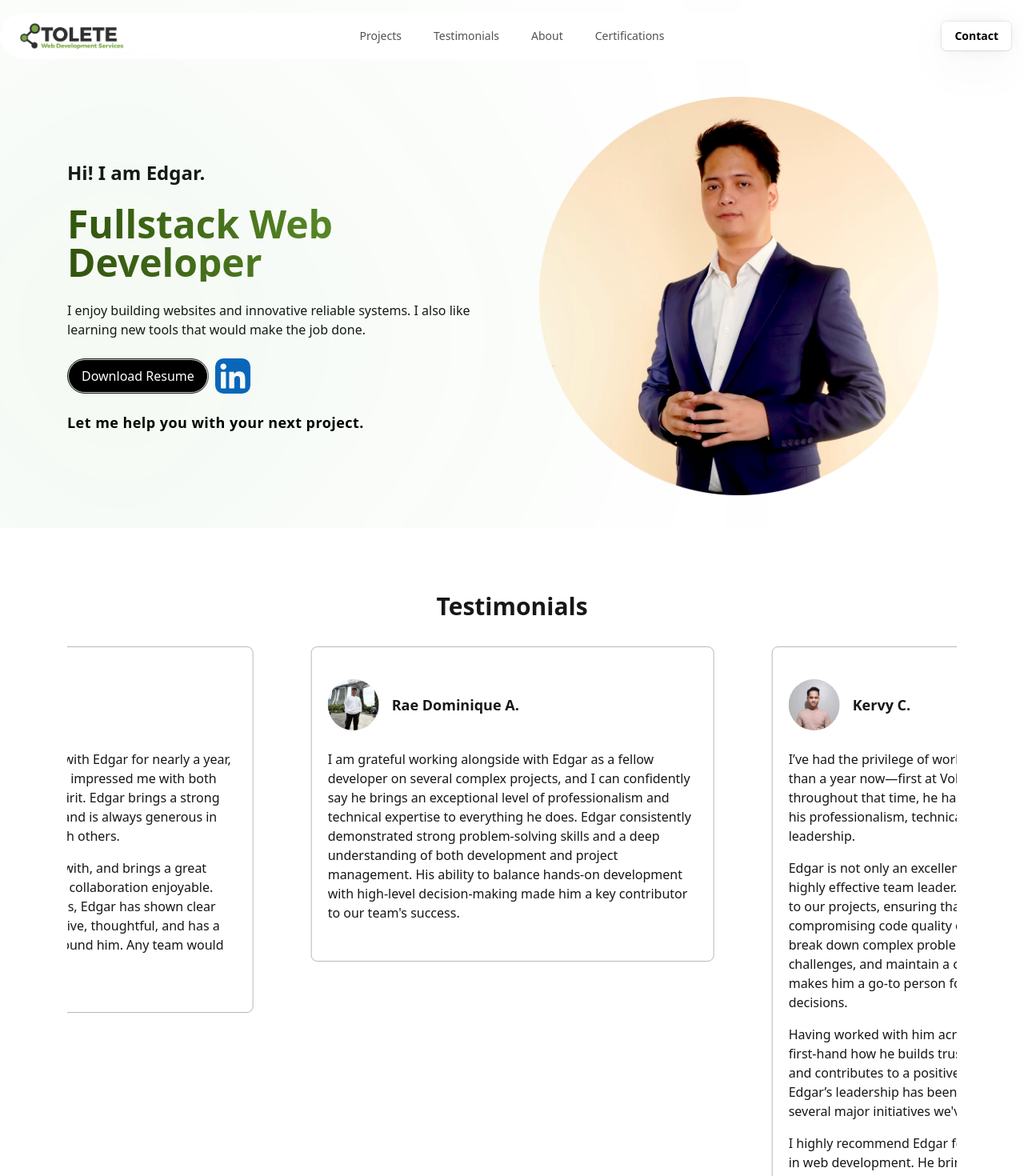
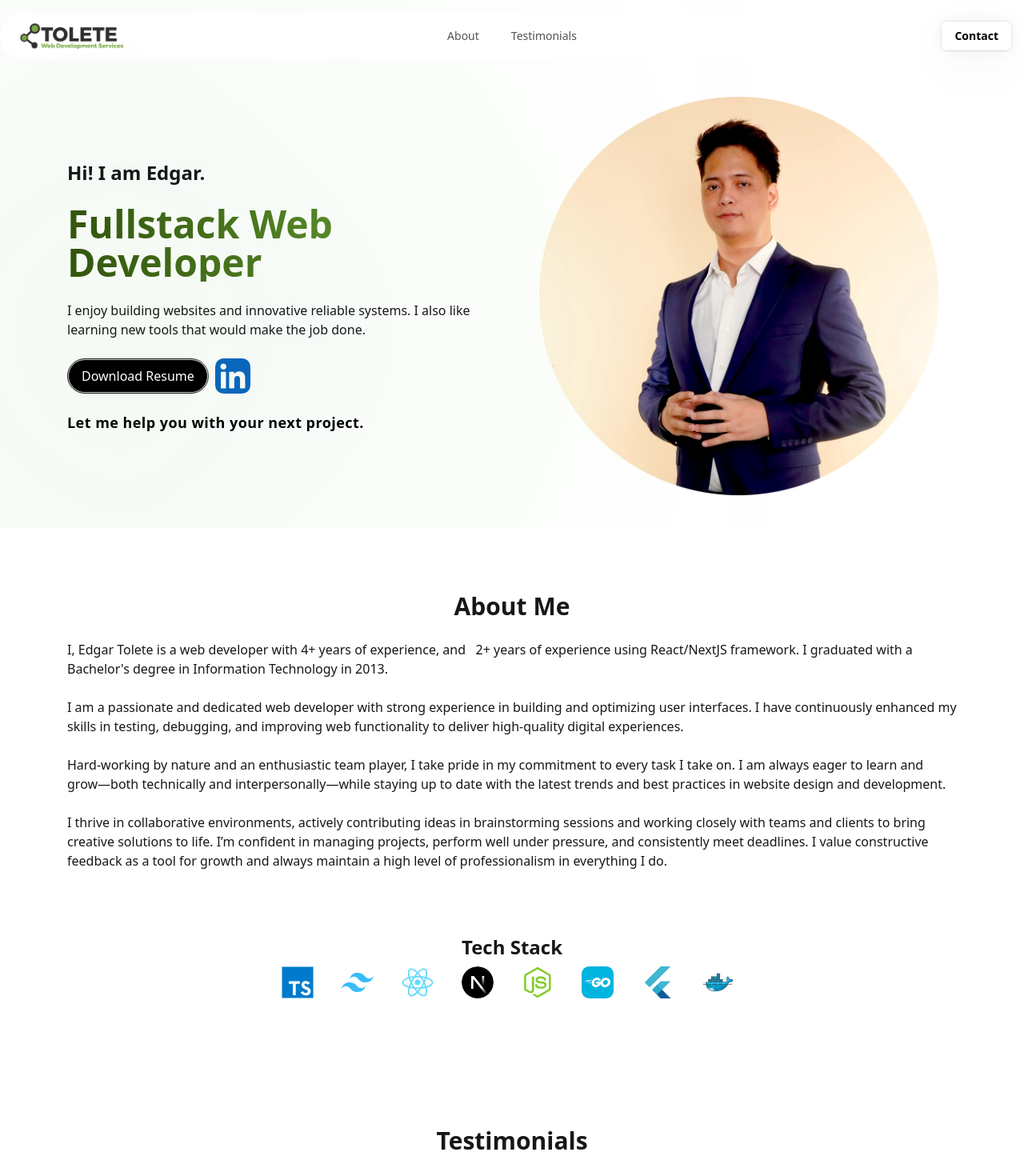
Before and after one commit to edgartolete/tolete.dev, a Next.js app: page / in a window 1280 px wide. Shown: the top 1470 px of the page at 80% size. Built offline with nearby package versions, Linux system fonts and the light colour scheme.

Commit message:
re-arrange
re-arrange

rearrange

re-arrange

```diff
--- a/src/app/components/about.tsx
+++ b/src/app/components/about.tsx
@@ -56,7 +56,7 @@ export function About() {
 function TechStack() {
   const size = 40;
   return (
-    <div className="flex flex-col gap-2 pt-14 pb-52">
+    <div className="flex flex-col gap-2 pt-20">
       <h2 className="text-2xl font-bold text-center">Tech Stack</h2>
       <div className="grid grid-cols-4 sm:grid-cols-8 gap-6 sm:w-xl m-auto">
         <Typescript width={size} height={size} />
--- a/src/app/components/testimonials.tsx
+++ b/src/app/components/testimonials.tsx
@@ -40,24 +40,6 @@ export function Testimonials() {
             contributions, Edgar has shown clear potential as a leader—he’s
             proactive, thoughtful, and has a natural ability to inspire those
             around him. Any team would be lucky to have him.
-          </p>
-        </>
-      ),
-    },
-    {
-      name: "Rae Dominique A.",
-      avatar: "/testimonials/rae.webp",
-      content: (
-        <>
-          <p className="mb-4">
-            I am grateful working alongside with Edgar as a fellow developer on
-            several complex projects, and I can confidently say he brings an
-            exceptional level of professionalism and technical expertise to
-            everything he does. Edgar consistently demonstrated strong
-            problem-solving skills and a deep understanding of both development
-            and project management. His ability to balance hands-on development
-            with high-level decision-making made him a key contributor to our
-            team&apos;s success.
           </p>
         </>
       ),
@@ -118,6 +100,24 @@ export function Testimonials() {
         </>
       ),
     },
+    {
+      name: "Rae Dominique A.",
+      avatar: "/testimonials/rae.webp",
+      content: (
+        <>
+          <p className="mb-4">
+            I am grateful working alongside with Edgar as a fellow developer on
+            several complex projects, and I can confidently say he brings an
+            exceptional level of professionalism and technical expertise to
+            everything he does. Edgar consistently demonstrated strong
+            problem-solving skills and a deep understanding of both development
+            and project management. His ability to balance hands-on development
+            with high-level decision-making made him a key contributor to our
+            team&apos;s success.
+          </p>
+        </>
+      ),
+    },
   ];
 
   return (
--- a/src/app/page.tsx
+++ b/src/app/page.tsx
@@ -6,8 +6,8 @@ export default function Home() {
   return (
     <>
       <Header />
+      <About />
       <Testimonials />
-      <About />
     </>
   );
 }
--- a/src/components/navbar.tsx
+++ b/src/components/navbar.tsx
@@ -16,14 +16,10 @@ import { useModal } from "./ui/animated-modal";
 
 export function NavbarMenu() {
   const navItems = [
-    {
-      name: "Projects",
-      link: "/#projects",
-    },
-    {
-      name: "Testimonials",
-      link: "/#testimonials",
-    },
+    // {
+    //   name: "Projects",
+    //   link: "/#projects",
+    // },
     //   name: "Blogs",
     //   link: "/blogs",
     // },
@@ -32,10 +28,14 @@ export function NavbarMenu() {
       link: "/#about",
     },
     {
-      name: "Certifications",
-      link: "/#certifications",
+      name: "Testimonials",
+      link: "/#testimonials",
+    },
     // {
-    },
+    //   name: "Certifications",
+    //   link: "/#certifications",
+    // // {
+    // },
   ];
 
   const [isMobileMenuOpen, setIsMobileMenuOpen] = useState(false);
```
